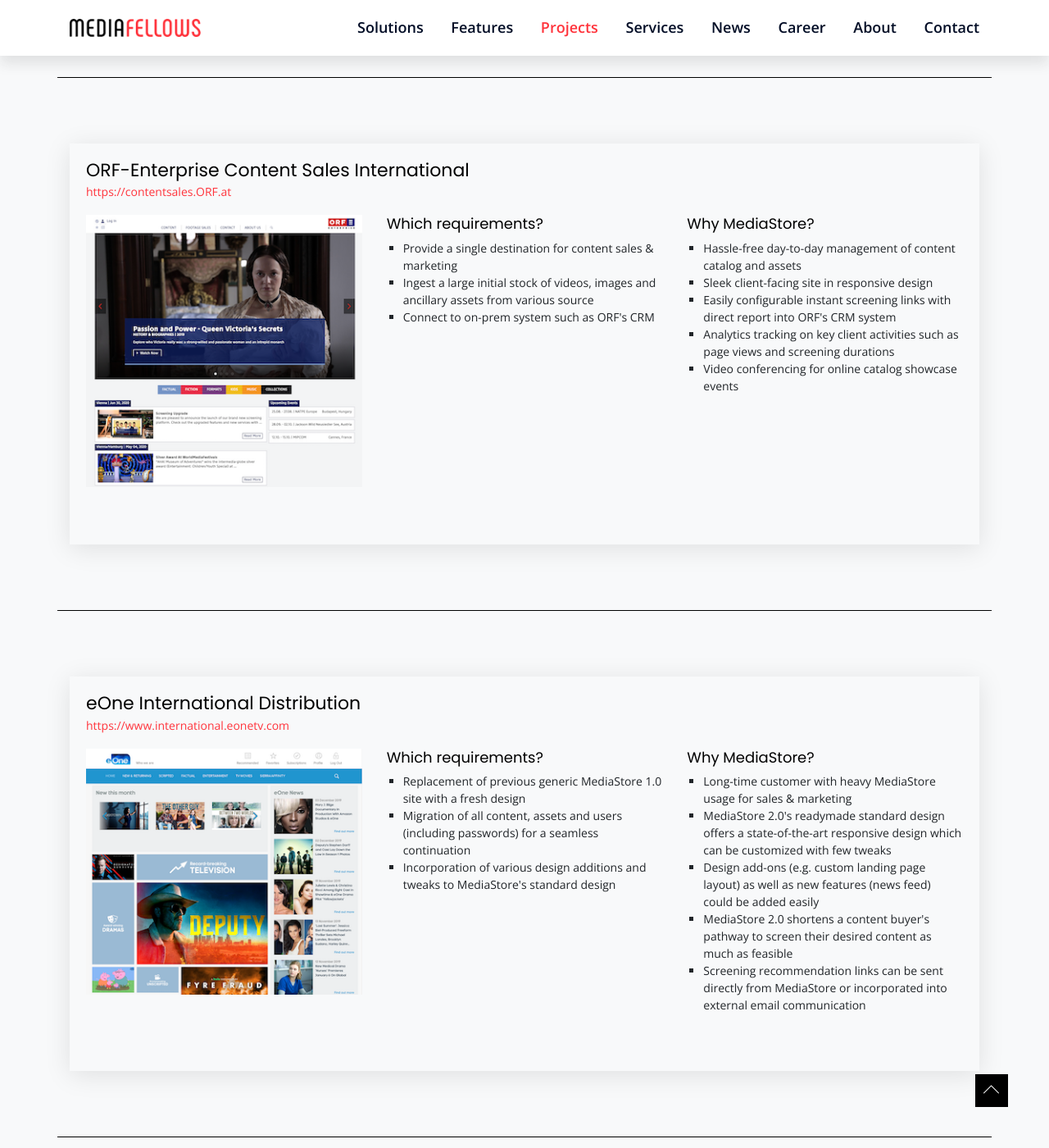
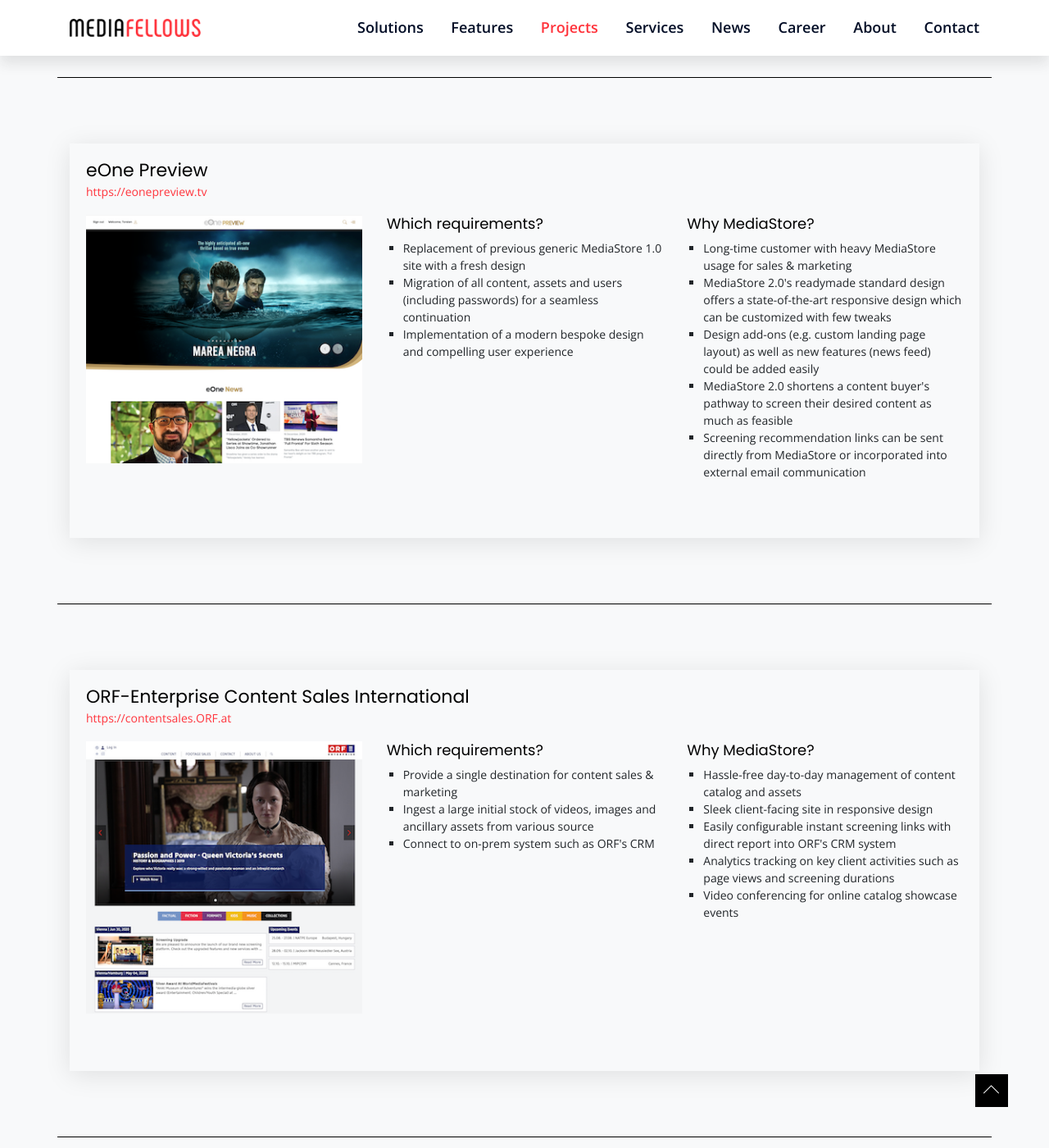
Before and after one commit to mediafellows/mediafellows.github.io, a Jekyll site: the page built from pages/projects.html, in a window 1280 px wide and 1400 px high, scrolled down 1746 px. Shown: the whole window at 82% size. Built offline with Jekyll 4.4.1, drawn with Linux system fonts in a browser that asks for light colours; some of the changed lines change nothing that is shown; some of the changed text lies outside the part shown.

Commit message:
update portofolio: new screenshots from eONE and DTV plus add TF1Pro project

```diff
--- a/_data/portfolios.yml
+++ b/_data/portfolios.yml
@@ -26,6 +26,7 @@
   image: /assets/img/portfolio/lionsgate.png
   what:
     - Carryover of existing custom design from MediaStore 1.0 to 2.0
+    - Bespoke Apple TV and mobile apps for a comprehensive user experience
     - Custom extensions such as back-and-forth switching between admin and client site
     - Synchronization with external content database for automated metadata creation and update
   why:
@@ -35,6 +36,24 @@
     - Full lockdown of catalog without any publicly reachable content
     - Assignment of dedicated sales representative to each client
     - Pull-based metadata sync workflow maps existing external metadata format into MediaStore
+
+- title: eOne Preview
+  identifier: eone
+  description: Online catalogue, video screening, content marketing, and video conferencing
+  categories: catalogue video marketing conferencing
+  website: https://eonepreview.tv
+  thumb: /assets/img/portfolio/entertainment-one_thumb.png
+  image: /assets/img/portfolio/entertainment-one.png
+  what:
+    - Replacement of previous generic MediaStore 1.0 site with a fresh design
+    - Migration of all content, assets and users (including passwords) for a seamless continuation
+    - Implementation of a modern bespoke design and compelling user experience
+  why:
+    - Long-time customer with heavy MediaStore usage for sales & marketing
+    - MediaStore 2.0's readymade standard design offers a state-of-the-art responsive design which can be customized with few tweaks
+    - Design add-ons (e.g. custom landing page layout) as well as new features (news feed) could be added easily
+    - MediaStore 2.0 shortens a content buyer's pathway to screen their desired content as much as feasible
+    - Screening recommendation links can be sent directly from MediaStore or incorporated into external email communication
 
 # - title: Fremantle Screenings
 #   identifier: fmscreenings
@@ -91,24 +110,6 @@
     - Easily configurable instant screening links with direct report into ORF's CRM system
     - Analytics tracking on key client activities such as page views and screening durations
     - Video conferencing for online catalog showcase events
-
-- title: eOne International Distribution
-  identifier: eone
-  description: Online catalogue, video screening, content marketing, and video conferencing
-  categories: catalogue video marketing conferencing
-  website: https://www.international.eonetv.com
-  thumb: /assets/img/portfolio/entertainment-one_thumb.png
-  image: /assets/img/portfolio/entertainment-one.png
-  what:
-    - Replacement of previous generic MediaStore 1.0 site with a fresh design
-    - Migration of all content, assets and users (including passwords) for a seamless continuation
-    - Incorporation of various design additions and tweaks to MediaStore's standard design
-  why:
-    - Long-time customer with heavy MediaStore usage for sales & marketing
-    - MediaStore 2.0's readymade standard design offers a state-of-the-art responsive design which can be customized with few tweaks
-    - Design add-ons (e.g. custom landing page layout) as well as new features (news feed) could be added easily
-    - MediaStore 2.0 shortens a content buyer's pathway to screen their desired content as much as feasible
-    - Screening recommendation links can be sent directly from MediaStore or incorporated into external email communication
 
 - title: Louis Armstrong House Museum
   identifier: lahm
@@ -183,3 +184,17 @@
     - Easily manageable Press section, Contact page and hero slider
     - Competitive all-inclusive cost package
     - Secure storage and delivery of high-resolution materials
+
+- title: TF1 Pro
+  identifier: tf1pro
+  description: Video screening and assets distribution
+  categories: video distribution
+  website: https://www.preview.tf1pro.com/
+  thumb: /assets/img/portfolio/tf1pro_thumb.png
+  image: /assets/img/portfolio/tf1pro.png
+  what:
+    - Scalable, easy-to-use screening website for a dedicated press audience
+    - Distribution of press and marketing material
+  why:
+    - Easy provisioning of content and assets via the internet
+    - Granular access control to allow selected users to access exclusive content
```
Also changed, not shown: assets/img/portfolio/dynamic-television.png, assets/img/portfolio/dynamic-television_thumb.png, assets/img/portfolio/entertainment-one.png, assets/img/portfolio/entertainment-one_thumb.png, assets/img/portfolio/tf1pro.png (added), assets/img/portfolio/tf1pro_thumb.png (added).
